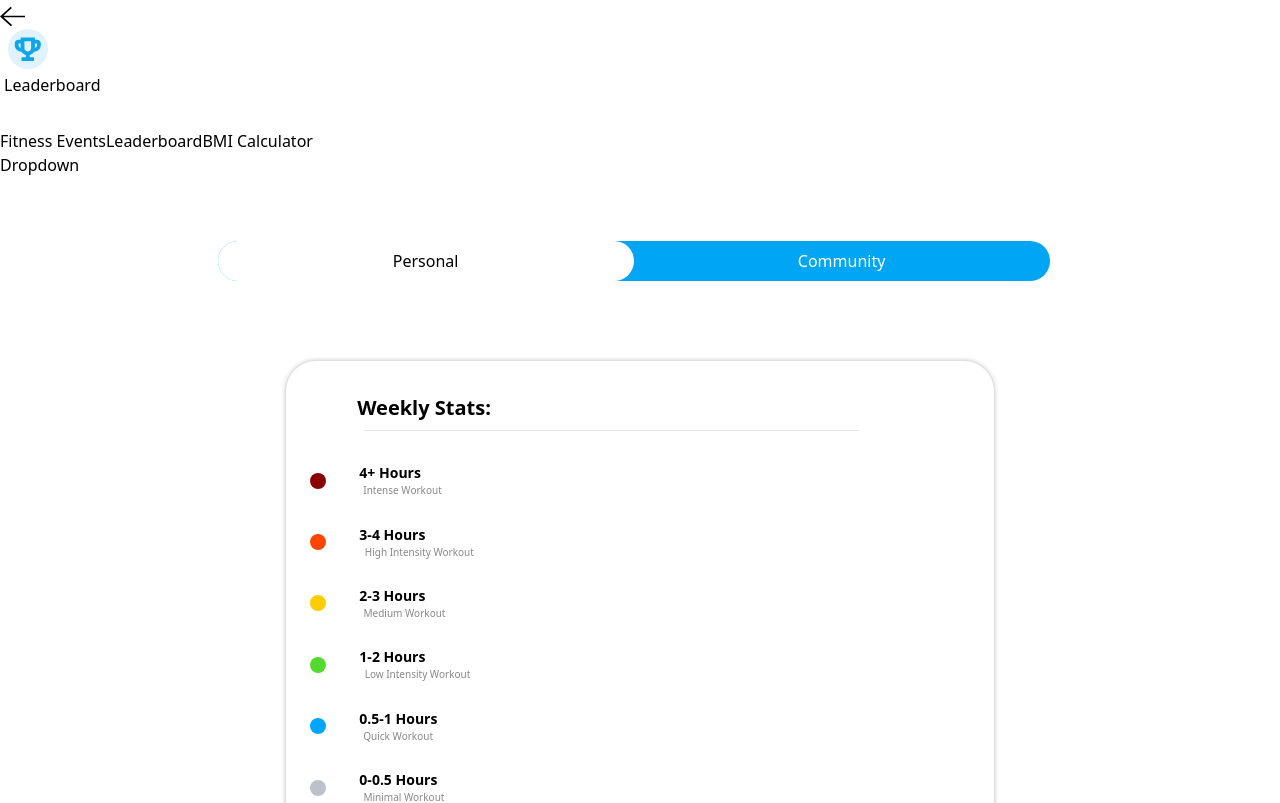
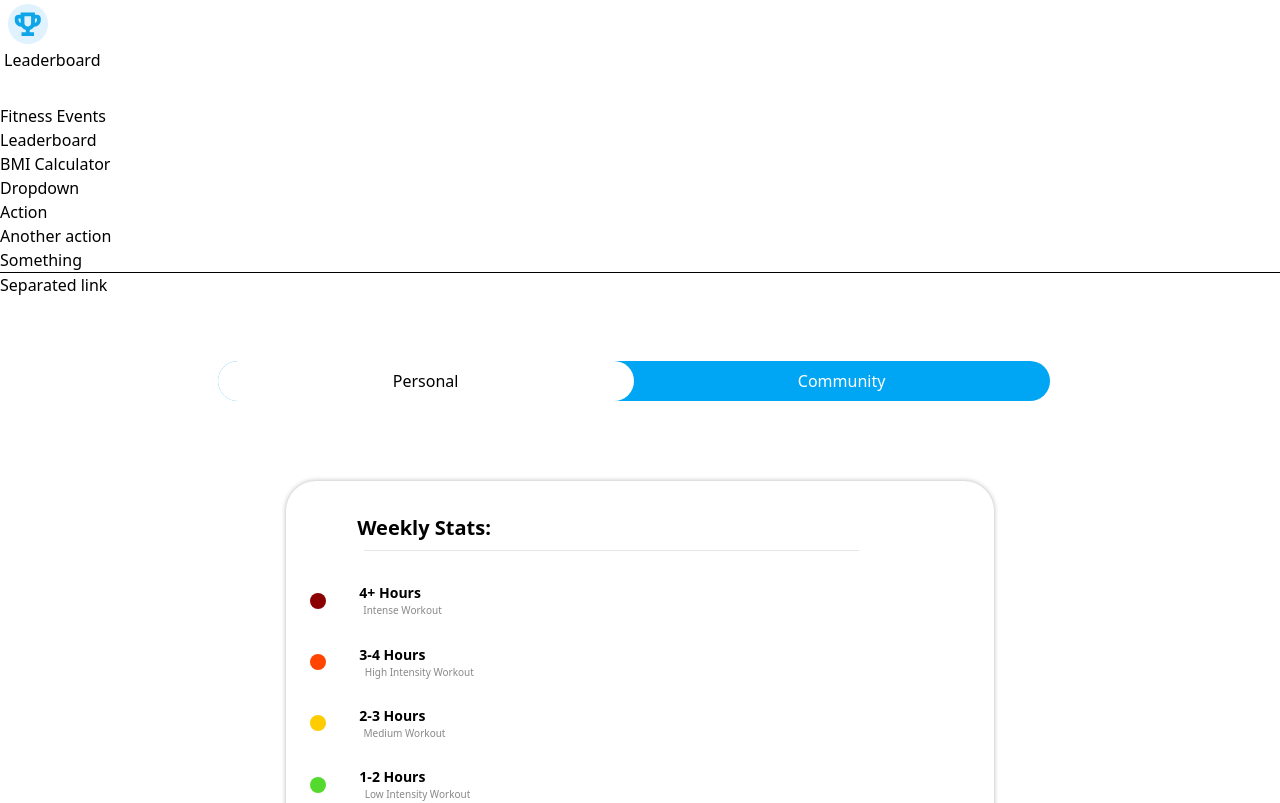
Before and after one commit to Madannadar/Gym-site, a React (Vite) app in the folder frontend/: page /leaderboard in a window 1280 px wide. Shown: the top 803 px of the page. Built offline with nearby package versions, Linux system fonts and the light colour scheme.

Commit message:
removed rebase

```diff
--- a/frontend/src/components/allHeader.jsx
+++ b/frontend/src/components/allHeader.jsx
@@ -1,66 +1,55 @@
 import React from "react";
 
 
-import { Container, Nav, Navbar, NavDropdown } from "react-bootstrap";
 
-export default function AllHeader({ title,logo }) {
+export default function AllHeader({ title, logo }) {
   return (
-    <Navbar expand="lg" className="bg-body-tertiary">
-      <Container>
-      <div className="d-flex align-items-center py-1">
+    <nav className="navbar bg-body-tertiary">
+      <div className="container">
+        <div className="d-flex align-items-center py-1">
           {/* Back Icon */}
           <div className="leaderboardBack me-2">
-            <svg
-              height="25px"
-              width="25px"
-              xmlns="http://www.w3.org/2000/svg"
-              shapeRendering="geometricPrecision"
-              textRendering="geometricPrecision"
-              imageRendering="optimizeQuality"
-              fillRule="evenodd"
-              clipRule="evenodd"
-              viewBox="0 0 512 404.43"
-            >
-              <path
-                fillRule="nonzero"
-                d="m68.69 184.48 443.31.55v34.98l-438.96-.54 173.67 159.15-23.6 25.79L0 199.94 218.6.02l23.6 25.79z"
-              />
-            </svg>
+            {/* Your SVG here */}
           </div>
 
           {/* Logo */}
-          <div className="mx-2 mx-md-3 mx-lg-4">
-            {logo}
-          </div>
+          <div className="mx-2 mx-md-3 mx-lg-4">{logo}</div>
 
           {/* Title */}
           <div className="leaderboardTitle">
             <h2 className="m-1">{title}</h2>
           </div>
         </div>
-        <Navbar.Toggle
-          aria-controls="basic-navbar-nav"
-          className="custom-toggler bg-transparent border-none rounded-md p-0 focus:outline-none"
-        />
-        <Navbar.Collapse id="basic-navbar-nav">
-          <Nav className="me-auto">
-            <Nav.Link href="/events">Fitness Events</Nav.Link>
-            <Nav.Link href="/leaderboard">Leaderboard</Nav.Link>
-            <Nav.Link href="/bmi">BMI Calculator</Nav.Link>
-            <NavDropdown title="Dropdown" id="basic-nav-dropdown">
-              <NavDropdown.Item href="#action/3.1">Action</NavDropdown.Item>
-              <NavDropdown.Item href="#action/3.2">
-                Another action
-              </NavDropdown.Item>
-              <NavDropdown.Item href="#action/3.3">Something</NavDropdown.Item>
-              <NavDropdown.Divider />
-              <NavDropdown.Item href="#action/3.4">
-                Separated link
-              </NavDropdown.Item>
-            </NavDropdown>
-          </Nav>
-        </Navbar.Collapse>
-      </Container>
-    </Navbar>
+
+        {/* Navbar toggler and links */}
+        <button className="navbar-toggler" aria-controls="basic-navbar-nav">
+          {/* Icon or text for toggle */}
+        </button>
+
+        <div id="basic-navbar-nav" className="navbar-collapse">
+          <ul className="nav me-auto">
+            <li className="nav-item">
+              <a href="/events" className="nav-link">Fitness Events</a>
+            </li>
+            <li className="nav-item">
+              <a href="/leaderboard" className="nav-link">Leaderboard</a>
+            </li>
+            <li className="nav-item">
+              <a href="/bmi" className="nav-link">BMI Calculator</a>
+            </li>
+            <li className="nav-item dropdown">
+              <button className="dropdown-toggle">Dropdown</button>
+              <ul className="dropdown-menu">
+                <li><a href="#action/3.1" className="dropdown-item">Action</a></li>
+                <li><a href="#action/3.2" className="dropdown-item">Another action</a></li>
+                <li><a href="#action/3.3" className="dropdown-item">Something</a></li>
+                <li><hr className="dropdown-divider" /></li>
+                <li><a href="#action/3.4" className="dropdown-item">Separated link</a></li>
+              </ul>
+            </li>
+          </ul>
+        </div>
+      </div>
+    </nav>
   );
 }
--- a/frontend/src/components/events/discover.jsx
+++ b/frontend/src/components/events/discover.jsx
@@ -1,5 +1,5 @@
 import React, { useEffect, useState } from "react";
-import { Card, Col, Row, Button } from "react-bootstrap";
+
 
 import {
   FaCalendarAlt,
--- a/frontend/src/components/events/myEvents.jsx
+++ b/frontend/src/components/events/myEvents.jsx
@@ -2,7 +2,7 @@ import React from "react";
 
 import { FaCalendarAlt, FaMapMarkerAlt } from "react-icons/fa";
 import { useNavigate } from "react-router-dom";
-import { Row, Col, Card, Button } from "react-bootstrap";
+
 
 export default function MyEvents() {
   const navigate = useNavigate();
```
